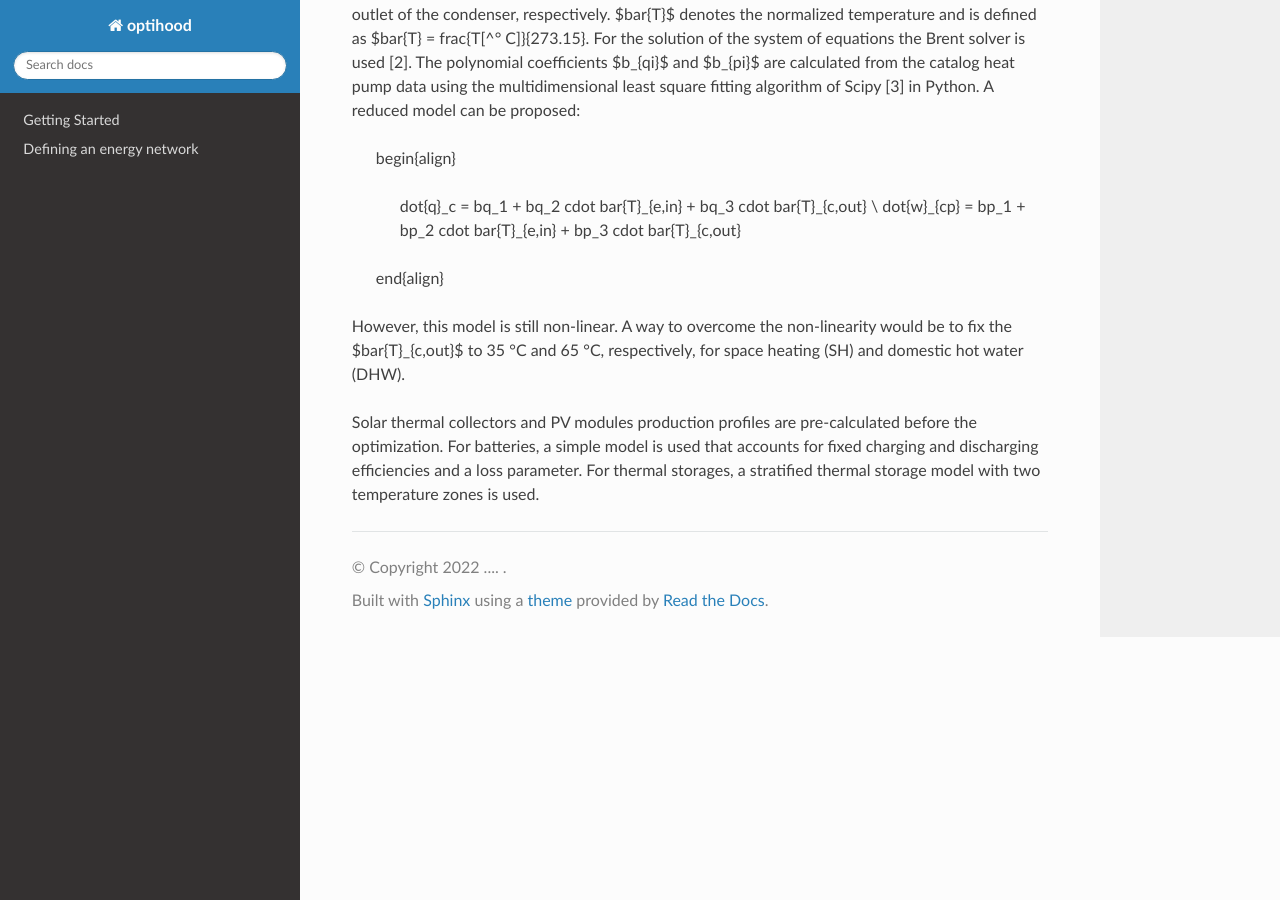
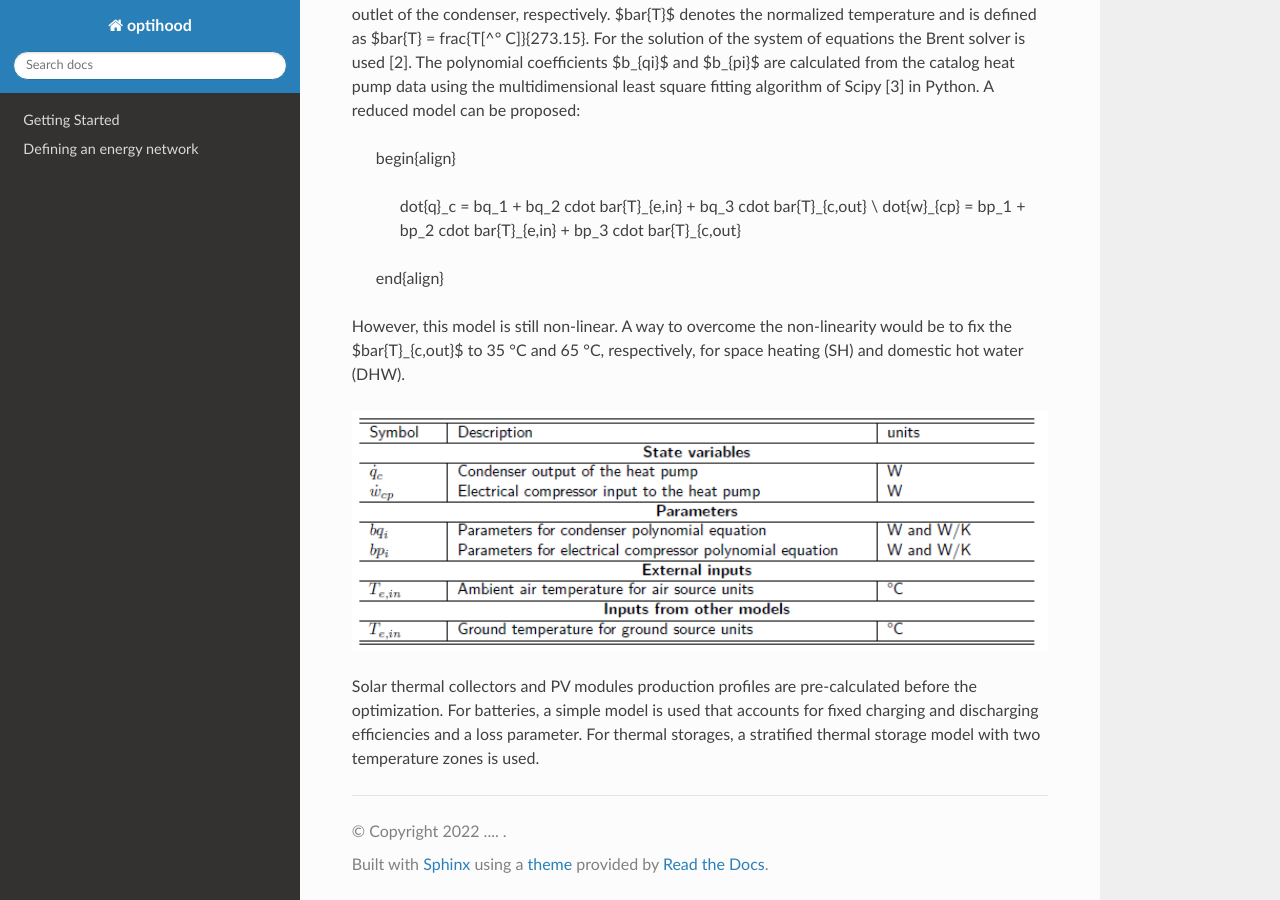
Before and after one commit to SPF-OST/optihood, a Sphinx documentation site: the page built from docs/guide/Introduction.rst, in a window 1280 px wide and 900 px high, scrolled down 1847 px. Built offline with Sphinx 7.4.7 and the Read the Docs theme 2.0.0, drawn with Linux system fonts in a browser that asks for light colours; pages that are not in the unit, such as notebooks, are missing from menus.

Commit message:
Update Introduction.rst

```diff
--- a/docs/guide/Introduction.rst
+++ b/docs/guide/Introduction.rst
@@ -54,6 +54,8 @@ A reduced model can be proposed:
 
 However, this model is still non-linear. A way to overcome the non-linearity would be to fix the $\bar{T}_{c,out}$ to 35 °C and 65 °C, respectively, for space heating (SH) and domestic hot water (DHW).
 
-
+.. image:: ./resources/HP_model_param.png
+      :width: 800
+      :alt: HP_model_param
 
 Solar thermal collectors and PV modules production profiles are pre-calculated before the optimization. For batteries, a simple model is used that accounts for fixed charging and discharging efficiencies and a loss parameter. For thermal storages, a stratified thermal storage model with two temperature zones is used.
```
